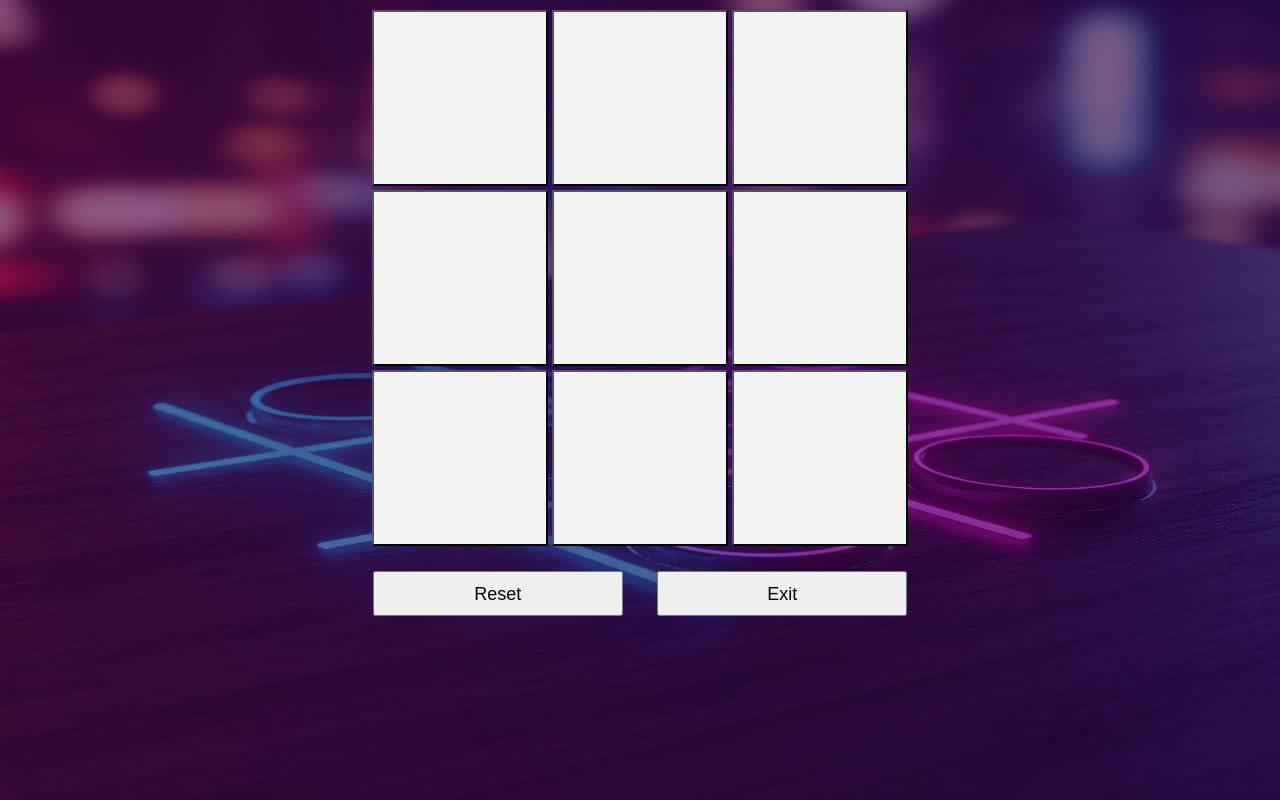
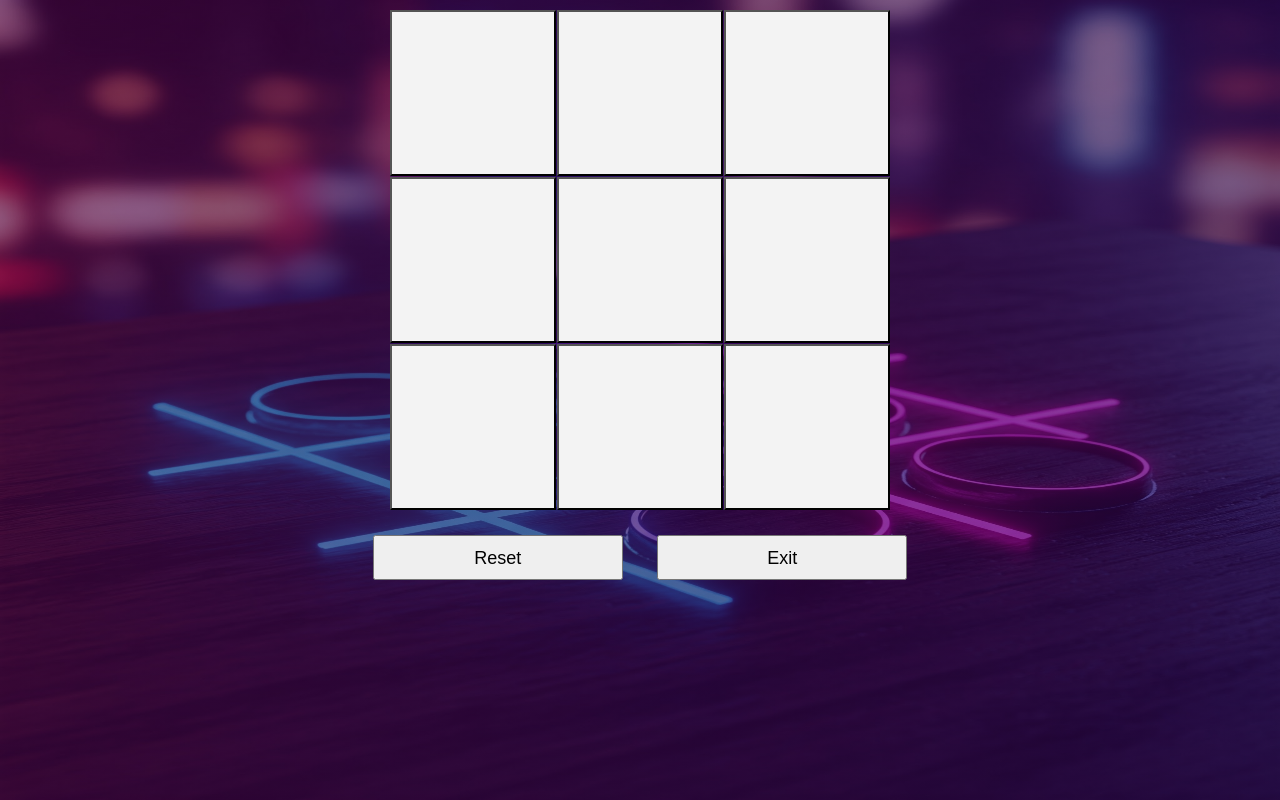
Before and after one commit to Root-Tester/Tic-Tac-Toe, a plain HTML site: page index.html in a window 1280 px wide. Both pictures are taken after a click on the button "2 Players". Drawn offline with Linux system fonts and the light colour scheme.

Commit message:
Update Tic-Tac-Toe2.css

```diff
--- a/Tic-Tac-Toe2.css
+++ b/Tic-Tac-Toe2.css
@@ -79,10 +79,10 @@ a{
 }
 
 #board-container{
-    max-width: 550px;
+    max-width: 500px;
     width:calc(min(67vh,67vw));
     height: calc(min(67vh,67vw));
-    max-height: 550px;
+    max-height: 500px;
     background-color: #26058054;
     display: grid;
     grid-template-columns: auto auto auto;
@@ -94,9 +94,9 @@ a{
 
 .cell{
     background-color: #f3f3f3;
-    width: calc(min(22vw,22vh,183px));
-    height: calc(min(22vw,22vh,183px));
-    font-size: calc(min(10vw,10vh,140px));
+    width: calc(min(22vw,22vh,166px));
+    height: calc(min(22vw,22vh,166px));
+    font-size: calc(min(10vw,10vh,130px));
     text-align: center;
 }
 
```
